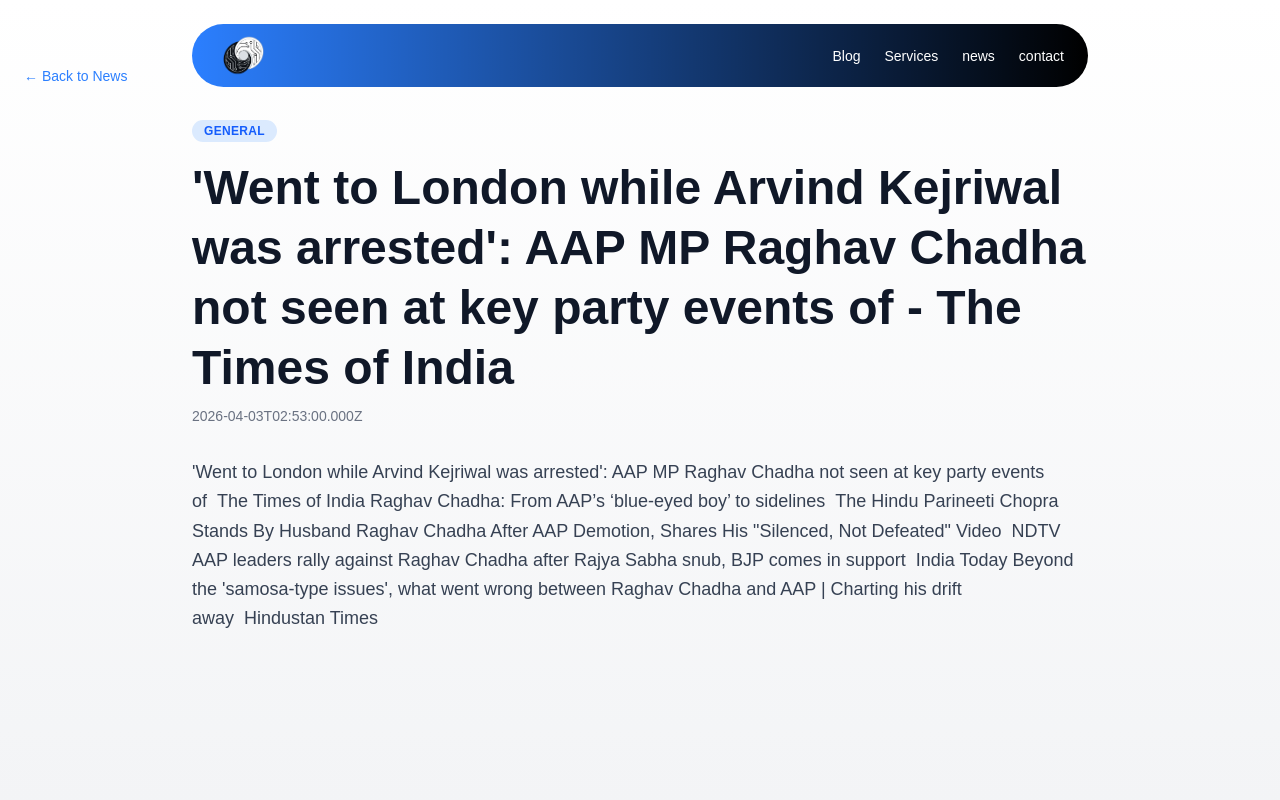
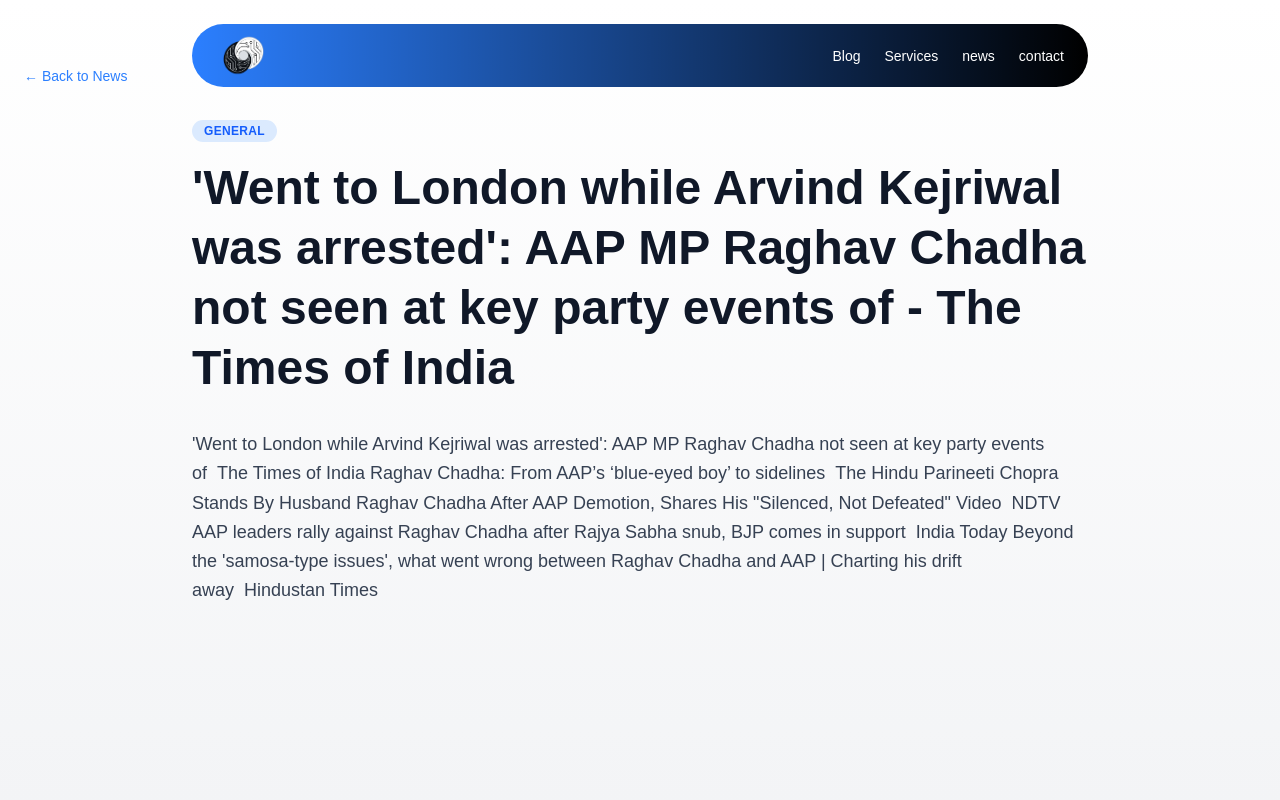
Before and after one commit to shravit12/DevOrbit-Tech, a Next.js app: page /news/1 in a window 1280 px wide. Shown: the top 800 px of the page. Built offline with nearby package versions, Linux system fonts and the light colour scheme.

Commit message:
check code -2

```diff
--- a/src/app/news/[id]/page.js
+++ b/src/app/news/[id]/page.js
@@ -74,7 +74,7 @@
 
     {/* Date */}
     <p className="text-gray-500 text-sm mt-2">
-      {news.date}
+      {news.time}
     </p>
 
     {/* Image (important for WOW) */}
--- a/src/app/news/page.js
+++ b/src/app/news/page.js
@@ -112,7 +112,7 @@
 
   {/* RIGHT (DATE) */}
   <span className="text-xs text-zinc-500 md:text-right">
-    {news.date}
+    {news.time}
   </span>
 </div>
 
```
